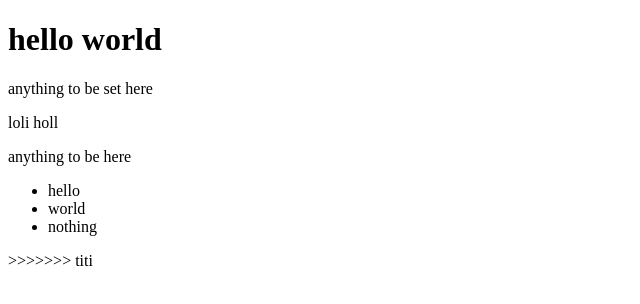
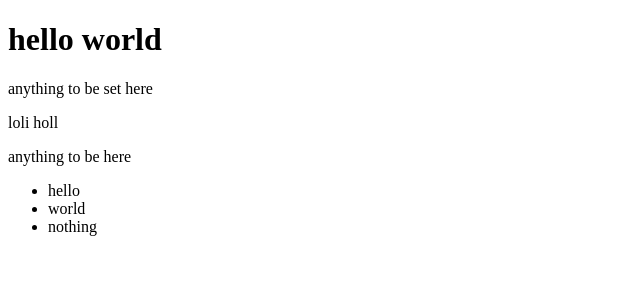
Before and after one commit to 7RiKuSama/learn-git, a plain HTML site: page index.html in a window 1280 px wide. Shown: the full height of the page, 0-640 px from the left. Drawn offline with Linux system fonts and the light colour scheme.

Commit message:
seventh commit

```diff
--- a/index.html
+++ b/index.html
@@ -17,8 +17,5 @@
             <li>nothing</li>
         </ul>
     </nav>
-
-
->>>>>>> titi
 </body>
 </html>
```
